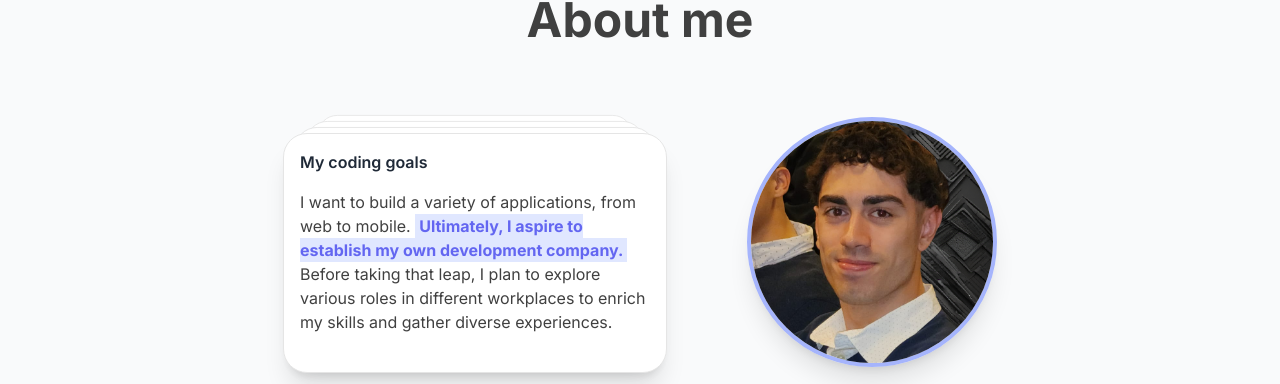
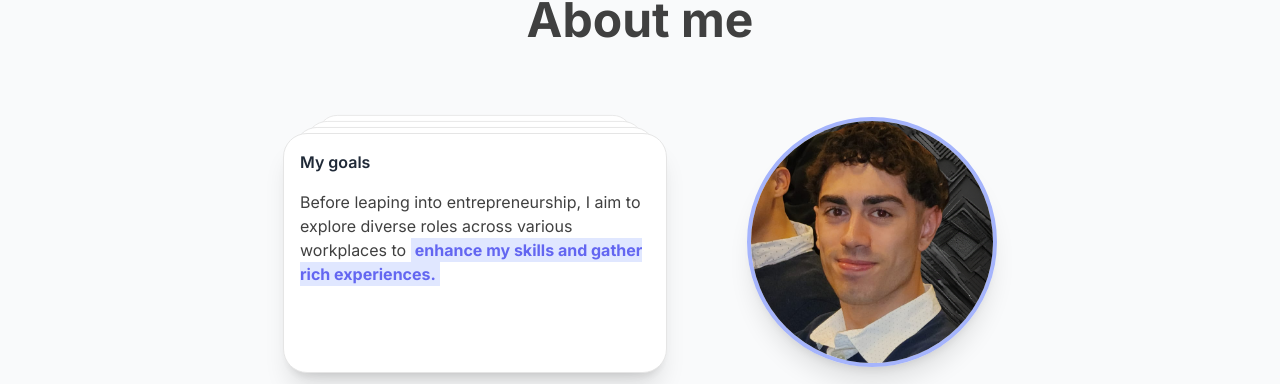
Before and after one commit to tmatteozzi/portfolio, a Next.js app: page / in a window 1280 px wide. Shown: the part 846-1230 px from the top of the page. Built offline with nearby package versions, Linux system fonts and the light colour scheme; grey boxes are pictures that could not be loaded.

Commit message:
About changes

```diff
--- a/app/pages/About.tsx
+++ b/app/pages/About.tsx
@@ -10,9 +10,7 @@ export default function About() {
                 <p>
                     I started learning to code in 2020, and since then,{' '}
                     <Highlight>I&apos;ve been hooked!</Highlight> The process of
-                    building things with code is amazing. I love the way I can
-                    find different ways to solve problems, and the constant
-                    opportunity to learn and improve.
+                    building things with code is amazing.
                 </p>
             )
         },
@@ -46,18 +44,14 @@ export default function About() {
         },
         {
             id: 3,
-            name: 'My coding goals',
+            name: 'My goals',
             content: (
                 <p>
-                    I want to build a variety of applications, from web to
-                    mobile.{' '}
+                    Before leaping into entrepreneurship, I aim to explore
+                    diverse roles across various workplaces to{' '}
                     <Highlight>
-                        Ultimately, I aspire to establish my own development
-                        company.{' '}
-                    </Highlight>{' '}
-                    Before taking that leap, I plan to explore various roles in
-                    different workplaces to enrich my skills and gather diverse
-                    experiences.
+                        enhance my skills and gather rich experiences.{' '}
+                    </Highlight>
                 </p>
             )
         }
```
